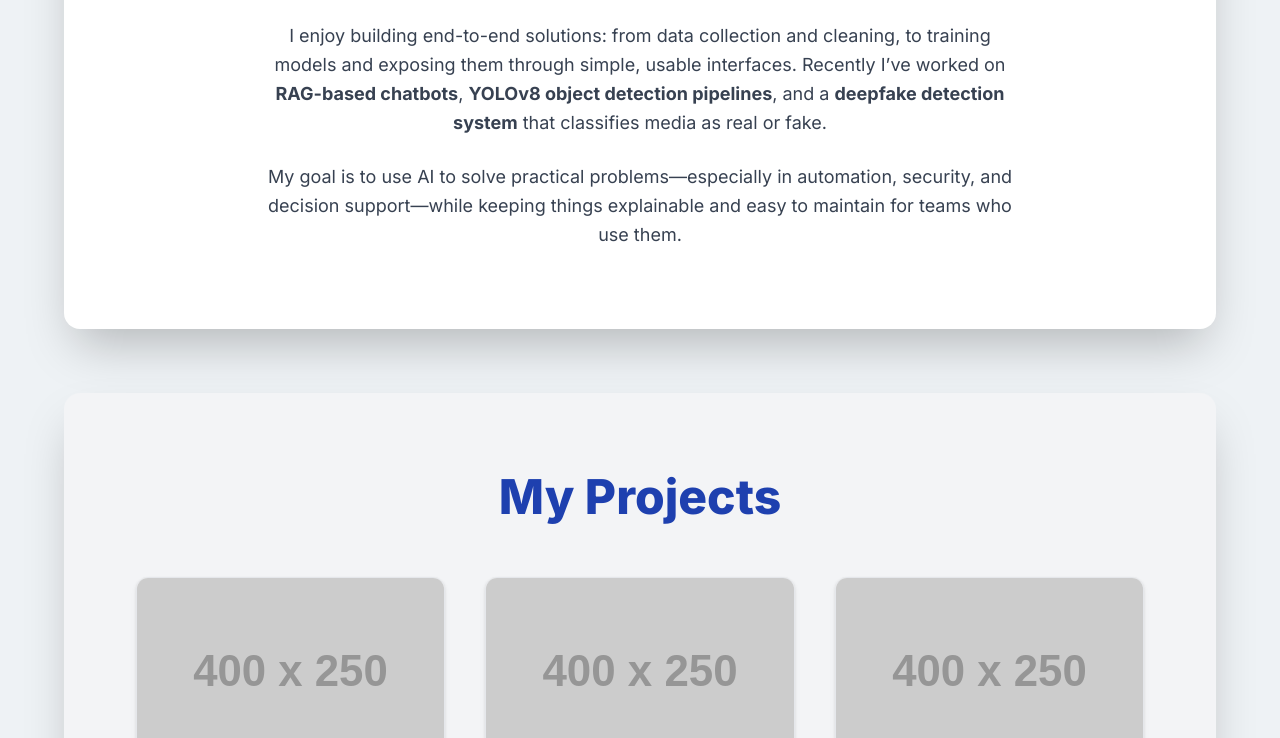
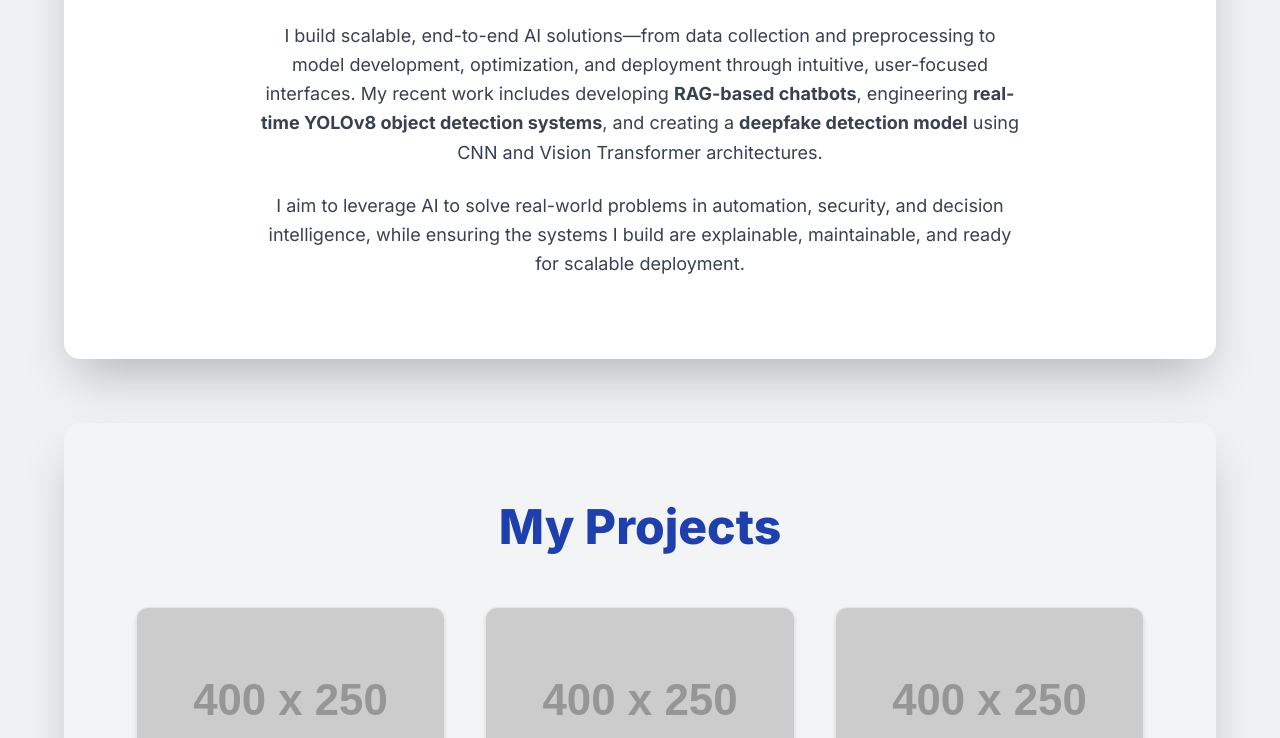
Before and after one commit to ajayaddada/ajay-portfolio, a plain HTML site: page index.html in a window 1280 px wide. Shown: the part 1206-1944 px from the top of the page. Drawn offline with nearby package versions, Linux system fonts and the light colour scheme; placeholder pictures from the web are drawn by us.

Commit message:
Revise 'About Me' section for improved clarity
Updated the 'About Me' section to enhance clarity and detail about AI expertise and recent projects.

```diff
--- a/index.html
+++ b/index.html
@@ -169,22 +169,21 @@
         <div class="max-w-3xl mx-auto text-lg leading-relaxed text-gray-700 space-y-6">
           <p>
             I’m <span class="font-semibold text-blue-700">Ajay Addada</span>, a
-            <strong>Computer Science graduate student at NJIT</strong>, focusing on
+            <strong>Computer Science graduate student at NJIT</strong> specializing in
             <strong>AI, Machine Learning, Deep Learning, Computer Vision, and Data Analytics</strong>.
-          </p>
+         </p>
           <p>
-            I enjoy building end-to-end solutions: from data collection and cleaning,
-            to training models and exposing them through simple, usable interfaces.
-            Recently I’ve worked on <strong>RAG-based chatbots</strong>,
-            <strong>YOLOv8 object detection pipelines</strong>, and a
-            <strong>deepfake detection system</strong> that classifies media
-            as real or fake.
-          </p>
+            I build scalable, end-to-end AI solutions—from data collection and preprocessing to
+            model development, optimization, and deployment through intuitive, user-focused interfaces.
+            My recent work includes developing <strong>RAG-based chatbots</strong>, engineering
+            <strong>real-time YOLOv8 object detection systems</strong>, and creating a
+            <strong>deepfake detection model</strong> using CNN and Vision Transformer architectures.
+         </p>
           <p>
-            My goal is to use AI to solve practical problems—especially in automation,
-            security, and decision support—while keeping things explainable and
-            easy to maintain for teams who use them.
-          </p>
+            I aim to leverage AI to solve real-world problems in automation, security, and
+            decision intelligence, while ensuring the systems I build are explainable,
+            maintainable, and ready for scalable deployment.
+         </p>
         </div>
       </div>
     </section>
```
